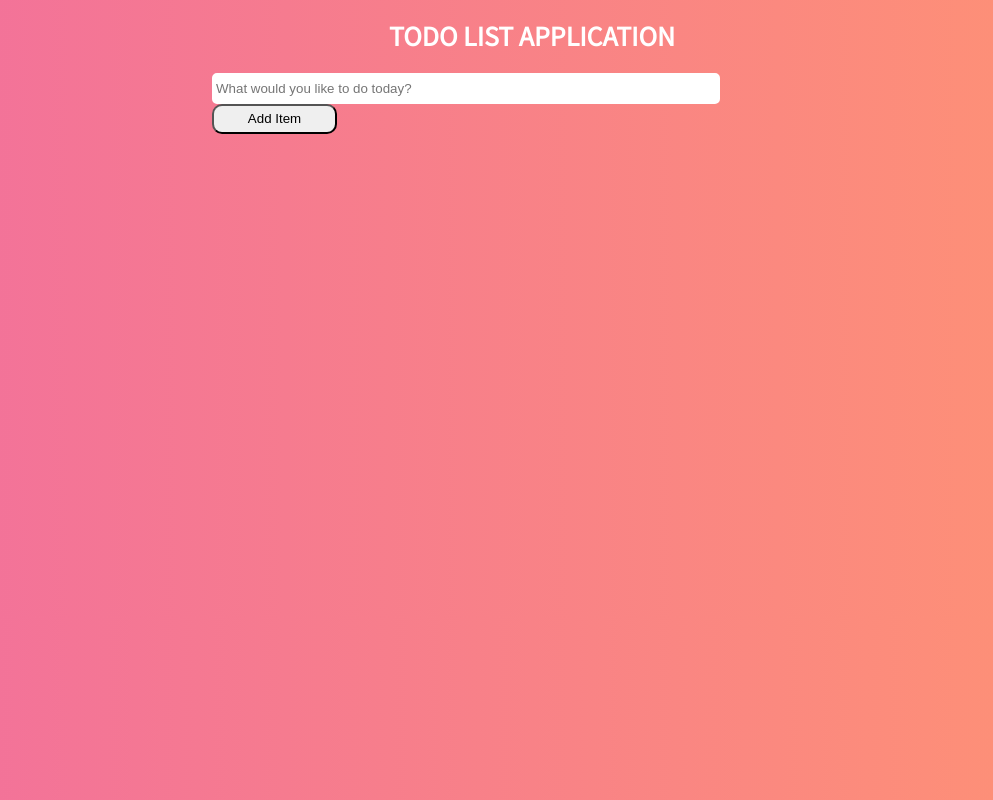
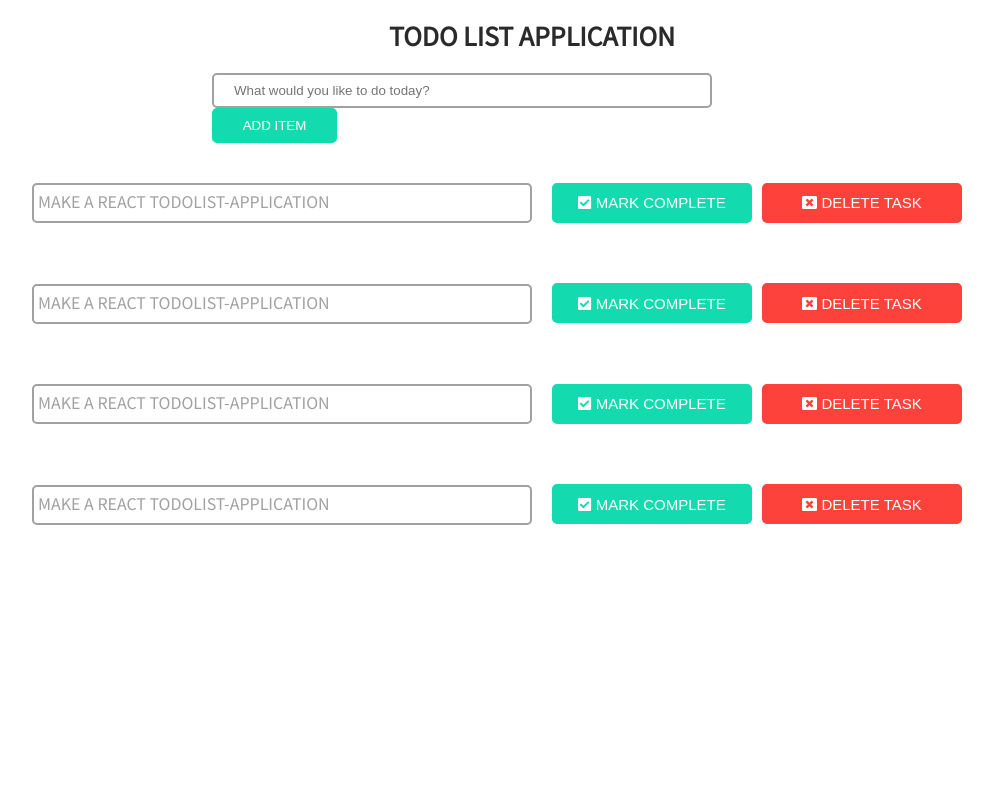
Before and after one commit to smazydev/todo-application, a React (Create React App) app: page / in a window 1280 px wide. Shown: the whole page, without its empty margins (108-1101 px from the left). Built offline with nearby package versions, Linux system fonts and the light colour scheme.

Commit message:
Completed the UI for todo-application

```diff
--- a/package.json
+++ b/package.json
@@ -3,6 +3,9 @@
   "version": "0.1.0",
   "private": true,
   "dependencies": {
+    "@fortawesome/fontawesome-svg-core": "^1.2.32",
+    "@fortawesome/free-solid-svg-icons": "^5.15.1",
+    "@fortawesome/react-fontawesome": "^0.1.12",
     "@testing-library/jest-dom": "^5.11.4",
     "@testing-library/react": "^11.1.0",
     "@testing-library/user-event": "^12.1.10",
--- a/src/App.css
+++ b/src/App.css
@@ -7,7 +7,7 @@
 
 .Title {
     text-align: center;
-    color: white;
+    color: rgb(42, 42, 42);
     text-transform: uppercase;
     font-size: 25px;
 }
@@ -21,13 +21,81 @@
     width: 500px;
     margin-right: 25px;
     border-radius: 5px;
-    height: 25px;
-    color: white;
-    border: 2px solid white;
+    padding: 12px 20px;
+    box-sizing: border-box;
+    height: 35px;
+    border: 2px solid rgb(161, 161, 161);
+    transition: 0.5s;
+    outline: none;
+}
+.AddItemToList:focus {
+    border: solid 2px rgb(20, 218, 175);
 }
 
+
 .AddItemBtn {
-    height: 30px;
-    border-radius: 10px;
+    height: 35px;
     width: 125px;
+    border-radius: 5px;
+    box-sizing: border-box;
+    border: 2px solid rgb(20,218,175);
+    background-color: rgb(20,218,175);
+    outline: none;
+    transition-duration: 0.4s;
+    text-transform: uppercase;
+    color:white;
 }
+.AddItemBtn:hover {
+    background-color: rgb(7, 148, 117);
+    border: 2px solid rgb(7, 148, 117);
+}
+.ButtonContainer {
+    background-color: white;
+    height: 200px;
+    width: 200px;
+    display: inline-block;
+}
+.ListBtn {
+    width: 200px;
+    height: 40px;
+    border-radius: 5px;
+    outline: none;
+    font-size: 15px;
+    text-transform: uppercase;
+    color: white;
+}
+.Check {
+    border: 2px solid rgb(20,218,175);
+    background-color: rgb(20,218,175);
+    margin: 0px 10px 0px 20px;
+}
+.Check:hover {
+    background-color: rgb(7, 148, 117);
+    border: 2px solid rgb(7, 148, 117);
+}
+.Cross {
+    border: 2px solid rgb(253, 65, 59);
+    background-color: rgb(253, 65, 59);
+}
+.Cross:hover {
+    background-color: rgb(241, 47, 41);
+    border: 2px solid rgb(241, 47, 41);
+}
+ul  {
+
+    list-style-type: none;
+    padding: 20px;
+    width: 1000px;
+    margin: 20px auto 0px auto;
+}
+ul li {
+    border: 2px solid rgb(161, 161, 161);
+    border-radius: 5px;
+    width: 500px;
+    height: 40px;
+    box-sizing: border-box;
+    padding: 4px 4px;
+    display: inline-block;
+    color: rgb(161, 161, 161);
+    text-transform: uppercase;
+}
--- a/src/App.js
+++ b/src/App.js
@@ -10,6 +10,9 @@ function App() {
       <h1 className="Title">Todo List Application</h1>
       <AddItemToList/>
       <ToDoListItem/>
+      <ToDoListItem/>
+      <ToDoListItem/>
+      <ToDoListItem/>
     </div>
   );
 }
--- /dev/null
+++ b/src/components/CheckCrossBtn.js
@@ -0,0 +1,15 @@
+import React from 'react'
+import {FontAwesomeIcon} from '@fortawesome/react-fontawesome';
+import {faCheckSquare,faWindowClose} from '@fortawesome/free-solid-svg-icons';
+import '../App.css';
+
+export const CheckCrossBtn = () => {
+    const Check = <FontAwesomeIcon icon={faCheckSquare}/>
+    const Cross = <FontAwesomeIcon icon={faWindowClose}/>
+    return (
+        <>
+            <button className="Check ListBtn">{Check} mark complete</button>
+            <button className="Cross ListBtn">{Cross} delete task</button>
+        </>
+    )
+}
--- a/src/components/ToDoListItem.js
+++ b/src/components/ToDoListItem.js
@@ -1,9 +1,16 @@
 import React from 'react'
+import {CheckCrossBtn} from '../components/CheckCrossBtn';
+import '../App.css';
 
 export const ToDoListItem = () => {
     return (
-        <div>
-
+        <div class="ListContainer">
+            <ul>
+                <li>
+                    Make a React Todolist-application
+                </li>
+                <CheckCrossBtn/>
+            </ul>
         </div>
     )
 }
--- a/src/index.css
+++ b/src/index.css
@@ -3,5 +3,5 @@
 body {
     margin:0;
     font-family: 'Noto Sans JP', sans-serif;
-    background: linear-gradient(to right, rgb(242, 112, 156), rgb(255, 148, 114));
+    /* background: linear-gradient(to right, rgb(242, 112, 156), rgb(255, 148, 114)); */
 }
```
Also changed, not shown: 1 other file (tests, documents, lock files or other folders).
